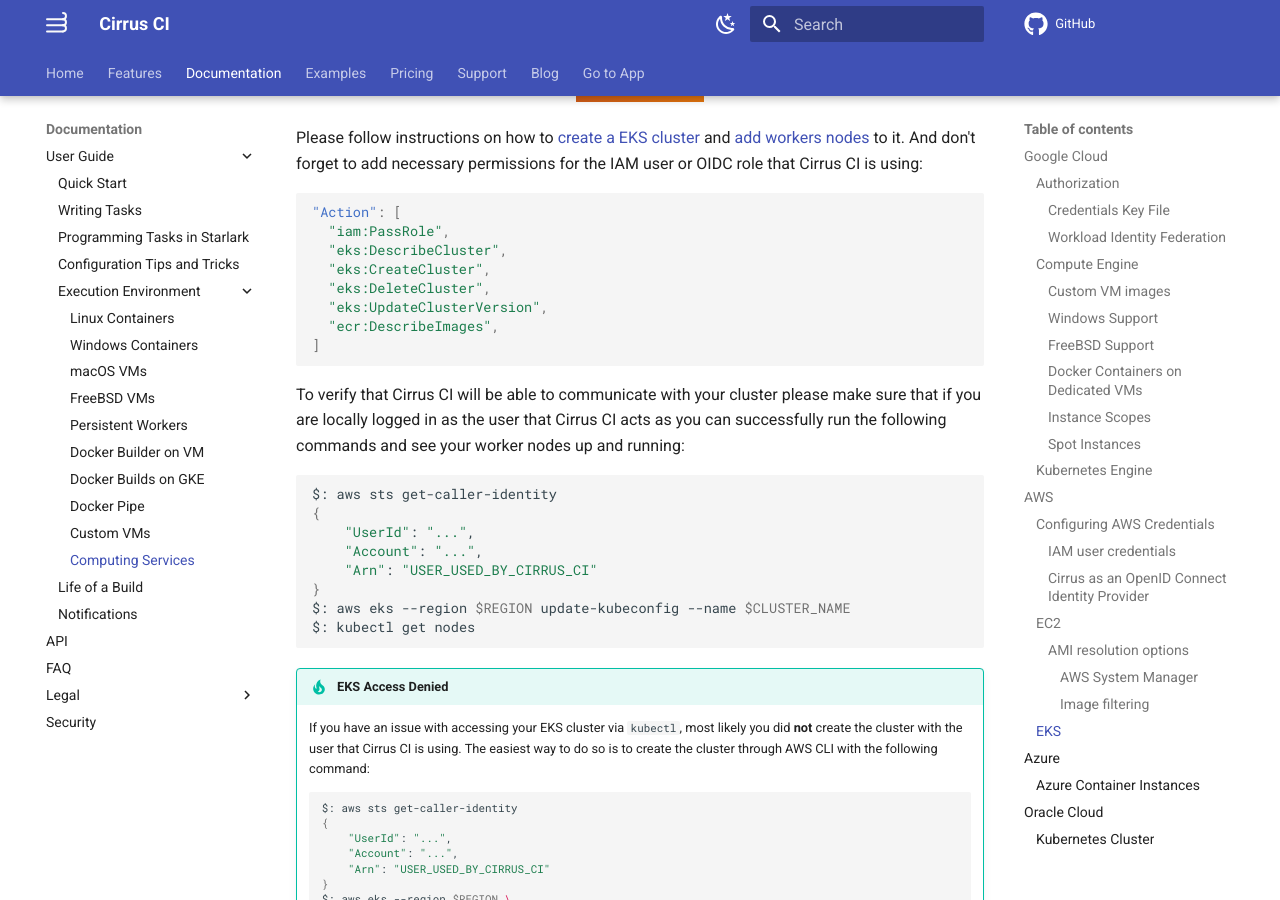
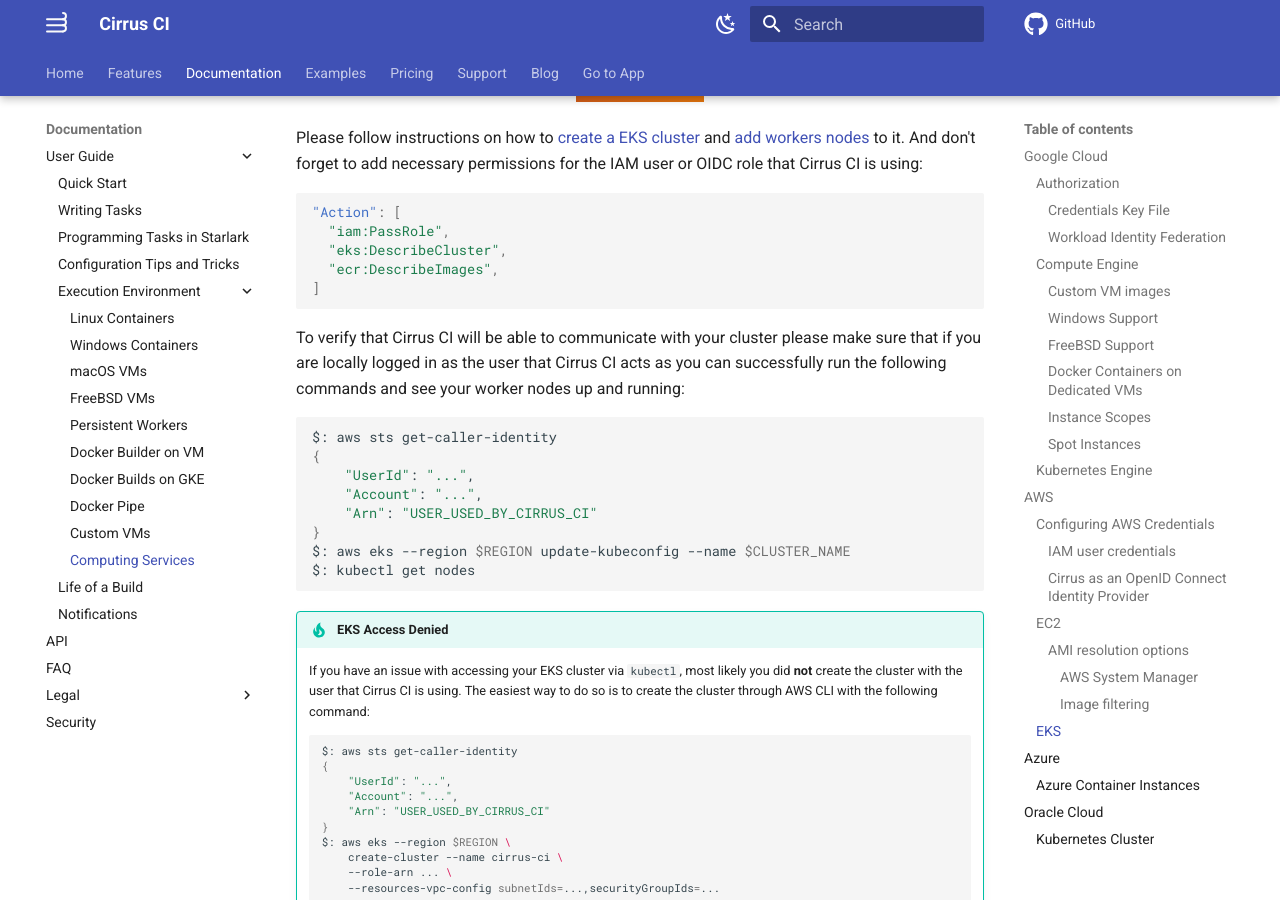
Before and after one commit to cirruslabs/cirrus-ci-docs, an MkDocs documentation site: the page built from docs/guide/supported-computing-services.md, in a window 1280 px wide and 900 px high, scrolled down 15282 px. Built offline with MkDocs 1.6.1 and Material for MkDocs 9.7.7, drawn with Linux system fonts in a browser that asks for light colours; emoji names are drawn with the system emoji font; comment, search, counter and statistics services are not loaded.

Commit message:
Update required EKS permissions (#1300)
We only call [`DescribeCluster` API method](https://docs.aws.amazon.com/eks/latest/APIReference/API_DescribeCluster.html) to get credentials for `kubectl`.

````diff
--- a/docs/guide/supported-computing-services.md
+++ b/docs/guide/supported-computing-services.md
@@ -786,9 +786,6 @@ add necessary permissions for the IAM user or OIDC role that Cirrus CI is using:
 "Action": [
   "iam:PassRole",
   "eks:DescribeCluster",
-  "eks:CreateCluster",
-  "eks:DeleteCluster",
-  "eks:UpdateClusterVersion",
   "ecr:DescribeImages",
 ]
 ```
````
